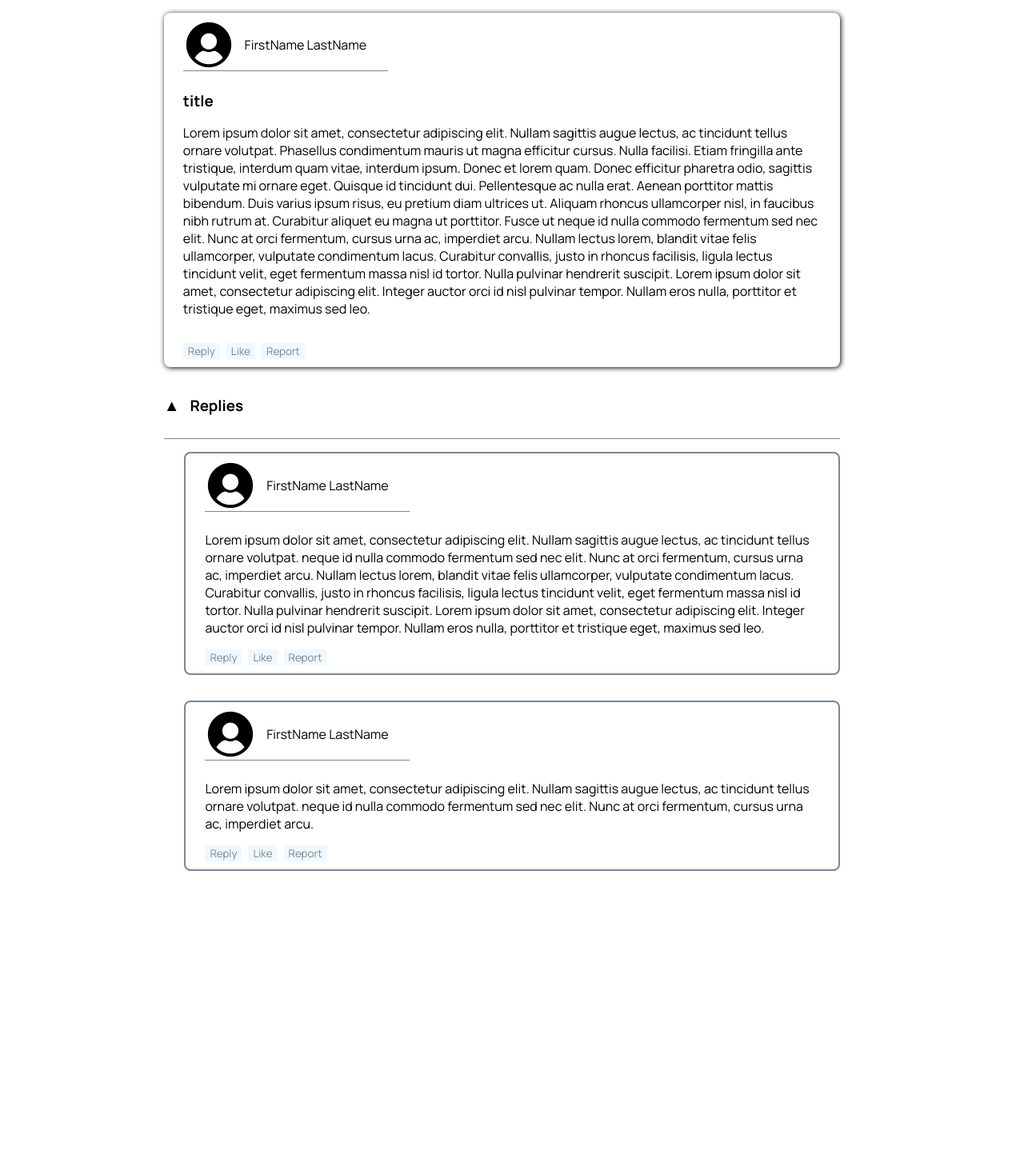
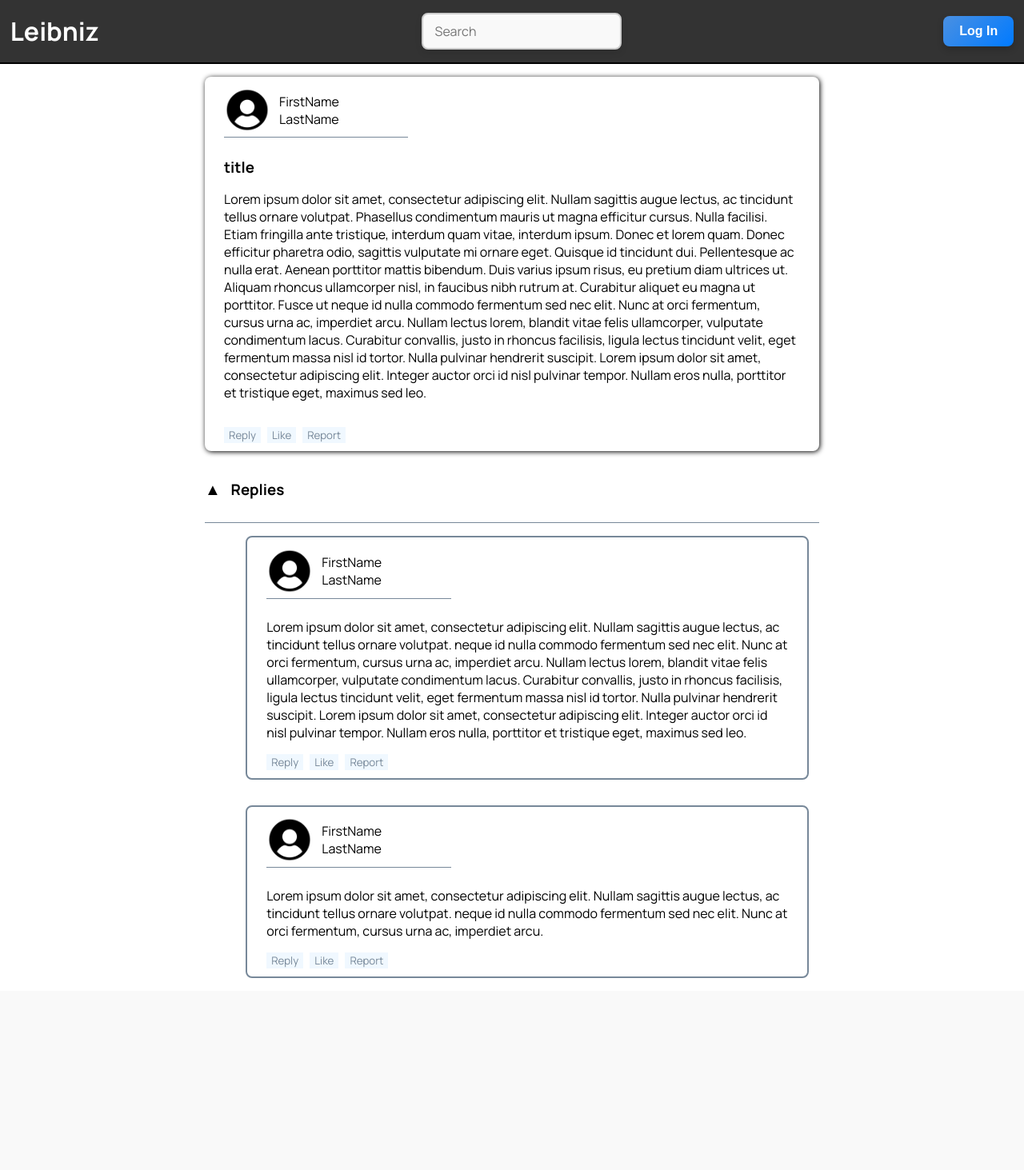
Before and after one commit to LucaMawyin/forum, a PHP site: page /post.html in a window 1280 px wide. Shown: the top 1463 px of the page at 80% size. After the commit the page ends 1223 px from the top, so only its background shows below. Run offline with PHP 8.4, Linux system fonts and the light colour scheme.

Commit message:
Add navbar to posts fixed bugs

```diff
--- a/css/home.css
+++ b/css/home.css
@@ -62,7 +62,7 @@ header input:focus {
     padding: 1%;
     background-color:#1e2a47;
     color: white;
-    height: 100%;
+    min-height: 100vh;
 }
 
 .communities ul {
--- a/css/post.css
+++ b/css/post.css
@@ -1,18 +1,26 @@
+@import url("home.css");
+
 #post {
     display: flex;
     flex-direction: column;
-    width: 66vw;
+    width: 60vw;
     margin: 2vh;
-    margin-left: 16vw;
-    margin-right: 16vw;
+
     border-radius: 8px;
     box-shadow: 1px 1px 6px  black;
     background-color: white;
+
+}
+#post-content {
+    display: flex;
+    width: 100vw;
+    flex-direction: column;
+    align-items: center;
 }
 .user-info {
     display: flex;
     align-items: center;
-    width: 20vw;
+    width: 18vw;
     margin: 1.5em;
     margin-top: 1vh;
     margin-bottom: 0;
@@ -65,8 +73,7 @@
     display: flex;
     align-items: center;
     margin-left: 16vw;
-    width: 66vw;
-    margin-left: 16vw;
+    width: 60vw;
     margin-right: 16vw;
     padding-bottom: 10px;
     border-bottom: 1.5px solid lightslategray;;
@@ -78,10 +85,10 @@
 }
 .reply {
 
-    width: 64vw;
+    width: 55vw;
     margin: 2vh;
-    margin-left: 18vw;
-    margin-right: 18vw;
+    margin-left: 8vw;
+    margin-right: 5vw;
     border-radius: 8px;
     border: 2px solid lightslategray;
     background-color: white;
--- a/post.html
+++ b/post.html
@@ -8,8 +8,15 @@
     <link rel="stylesheet" href="css/global.css">
     <link rel="stylesheet" href="css/post.css">
 </head>
+<header>
+    <h1>Leibniz</h1>
+    <input type="text" placeholder="Search">
+    <button id="account">Log In</button>
+</header>
 
 <body>
+    <div class="content">
+        <div id="post-content">
             <div id="post">
                 <div class="user-info">
                     <img src="images/user.png" alt="">
@@ -84,6 +91,9 @@
                         <input type="button" value="Report">
                     </div>
                 </div>
+            </div>
+        </div>
+
 
     </div>
 
```
Lines whose indentation alone changed are shown as unchanged.
